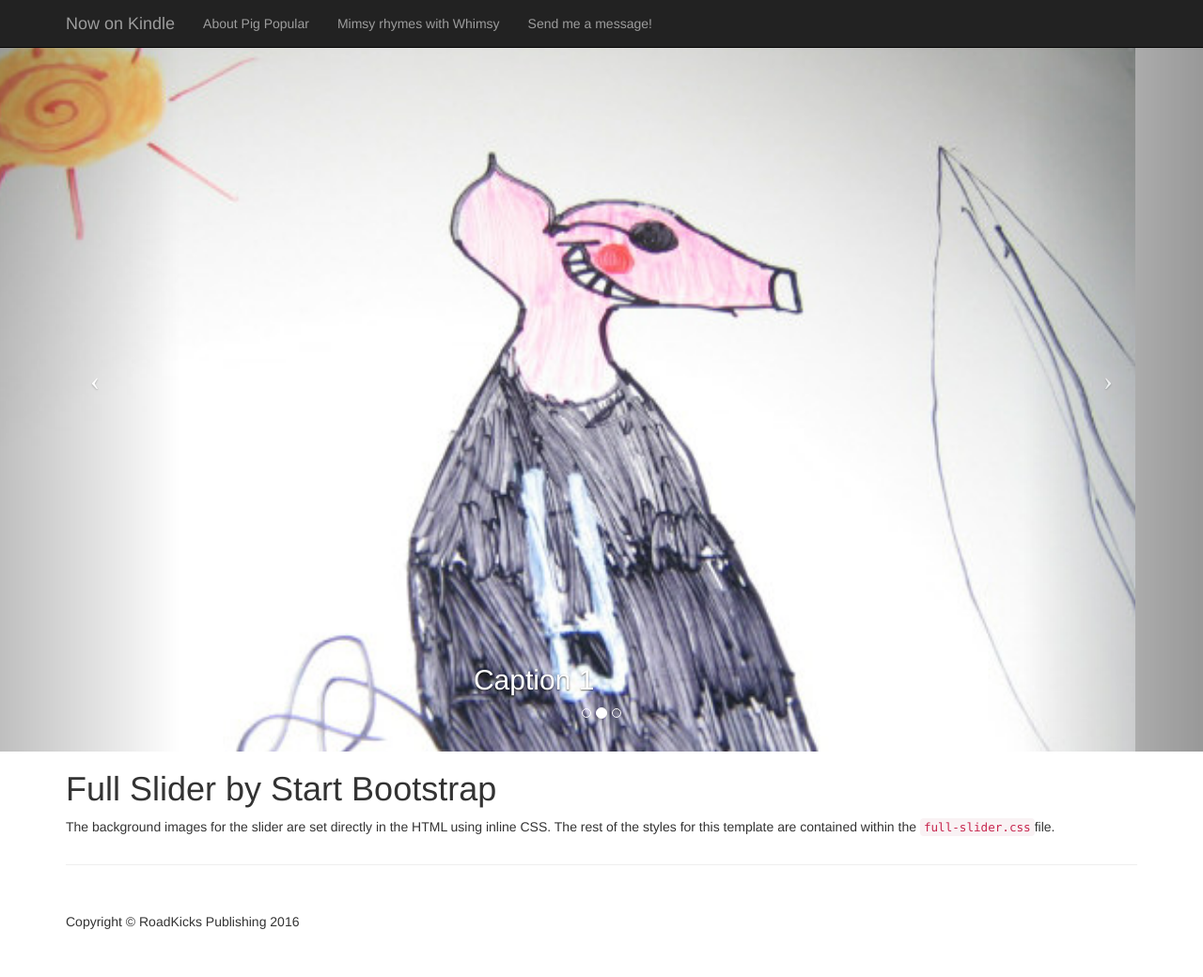
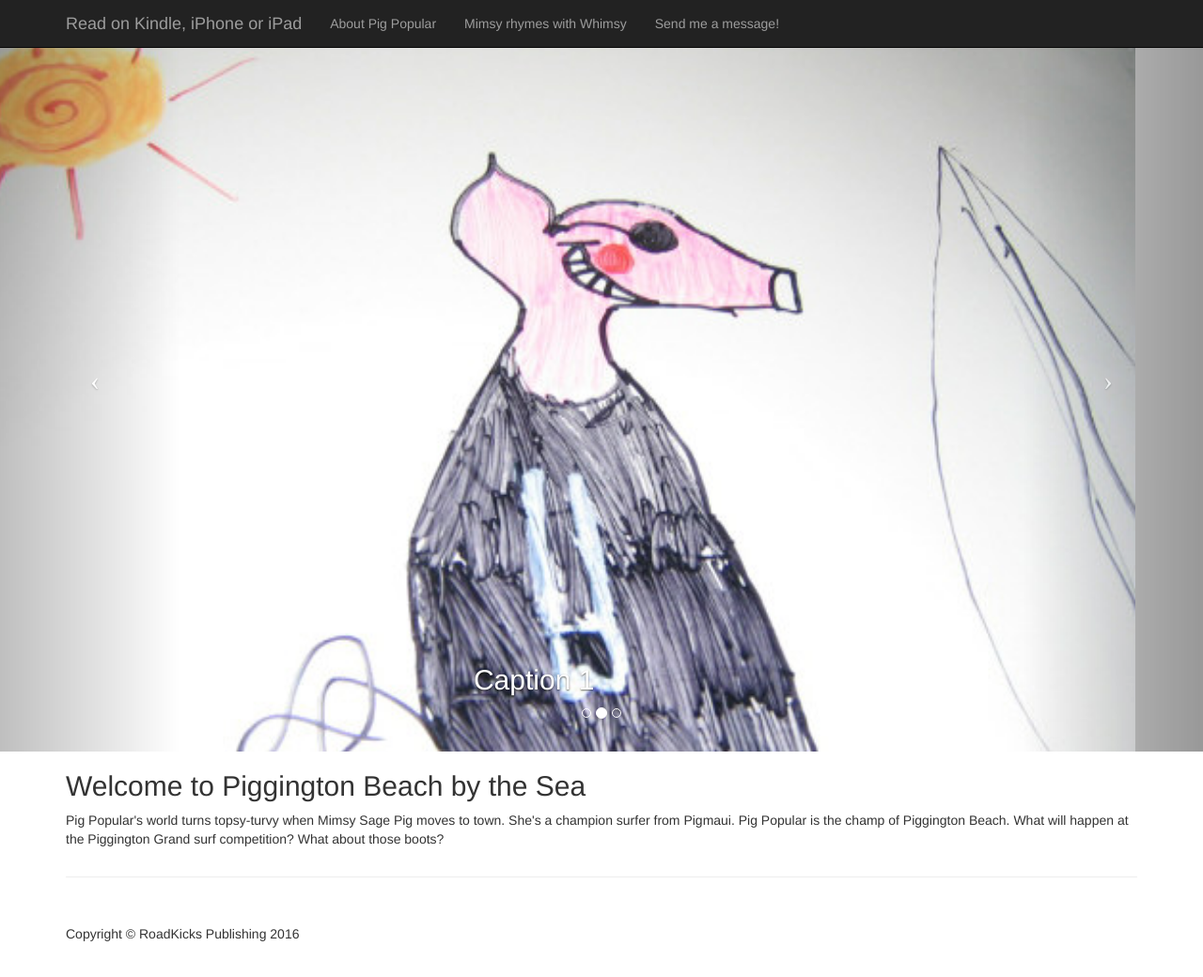
Before and after one commit to sandime/pigpop-slider, a plain HTML site: page index.html in a window 1280 px wide. Shown: the whole page at 94% size. Drawn offline with Linux system fonts and the light colour scheme; placeholder pictures from the web are drawn by us.

Commit message:
changed text, headings

```diff
--- a/index.html
+++ b/index.html
@@ -39,7 +39,7 @@
                     <span class="icon-bar"></span>
                     <span class="icon-bar"></span>
                 </button>
-                <a class="navbar-brand" href="#">Now on Kindle</a>
+                <a class="navbar-brand" href="#">Read on Kindle, iPhone or iPad</a>
             </div>
             <!-- Collect the nav links, forms, and other content for toggling -->
             <div class="collapse navbar-collapse" id="bs-example-navbar-collapse-1">
@@ -109,8 +109,11 @@
 
         <div class="row">
             <div class="col-lg-12">
-                <h1>Full Slider by Start Bootstrap</h1>
-                <p>The background images for the slider are set directly in the HTML using inline CSS. The rest of the styles for this template are contained within the <code>full-slider.css</code>file.</p>
+                <h2>Welcome to Piggington Beach by the Sea</h2>
+                <p>Pig Popular's world turns topsy-turvy when Mimsy Sage Pig moves to town. She's
+                    a champion surfer from Pigmaui. Pig Popular is the champ of Piggington Beach. What
+                will happen at the Piggington Grand surf competition? What about those boots?
+                </p>
             </div>
         </div>
 
```
